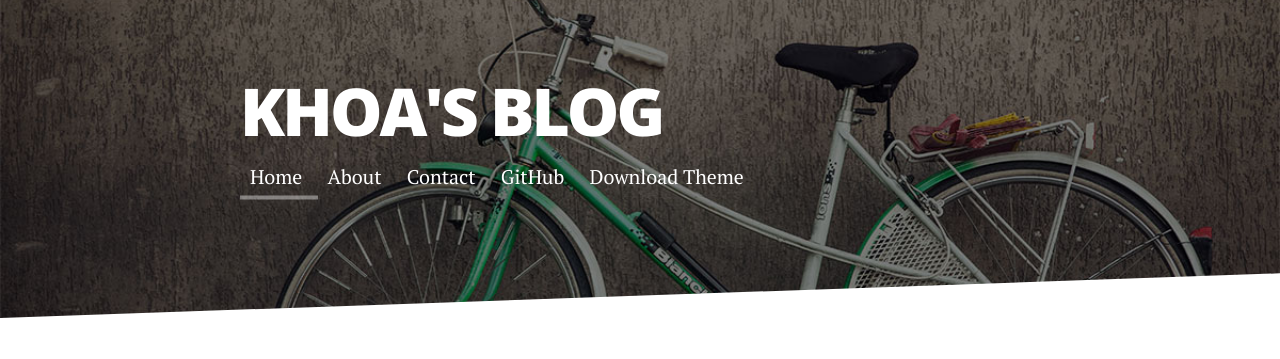
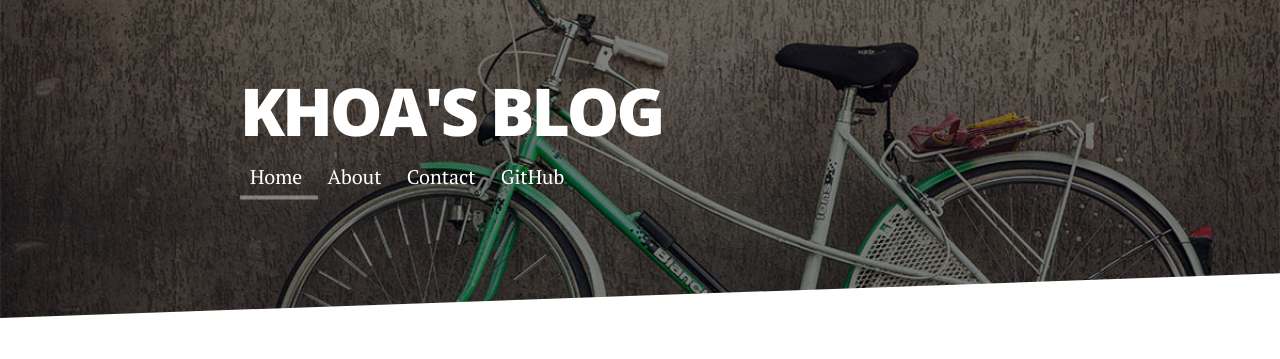
Before and after one commit to ldakhoa/ldakhoa.github.io, a Jekyll site: the page built from index.html, in a window 1280 px wide. Shown: the top 359 px of the page. Built offline with Jekyll 4.4.1, drawn with Linux system fonts in a browser that asks for light colours; nearby versions of some CDN libraries; the list of posts is cut into pages by our own code.

Commit message:
Change theme

```diff
--- a/_includes/header.html
+++ b/_includes/header.html
@@ -8,8 +8,8 @@
                      <a href="{{ link.url | prepend: site.baseurl }}">{{ link.title }}</a>
                  </li>
                  {% endfor %}
-                 <li> <a href="https://github.com/brianmaierjr/long-haul" target="_blank">GitHub</a></li>
-                 <li><a href="https://github.com/brianmaierjr/long-haul/archive/master.zip">Download Theme</a></li>
+                 <li> <a href="https://github.com/ldakhoa/ldakhoa.github.io" target="_blank">GitHub</a></li>
+
              </ul>
          </nav>
      </div>
```
Also changed, not shown: README.md (deleted), 13 other files.
